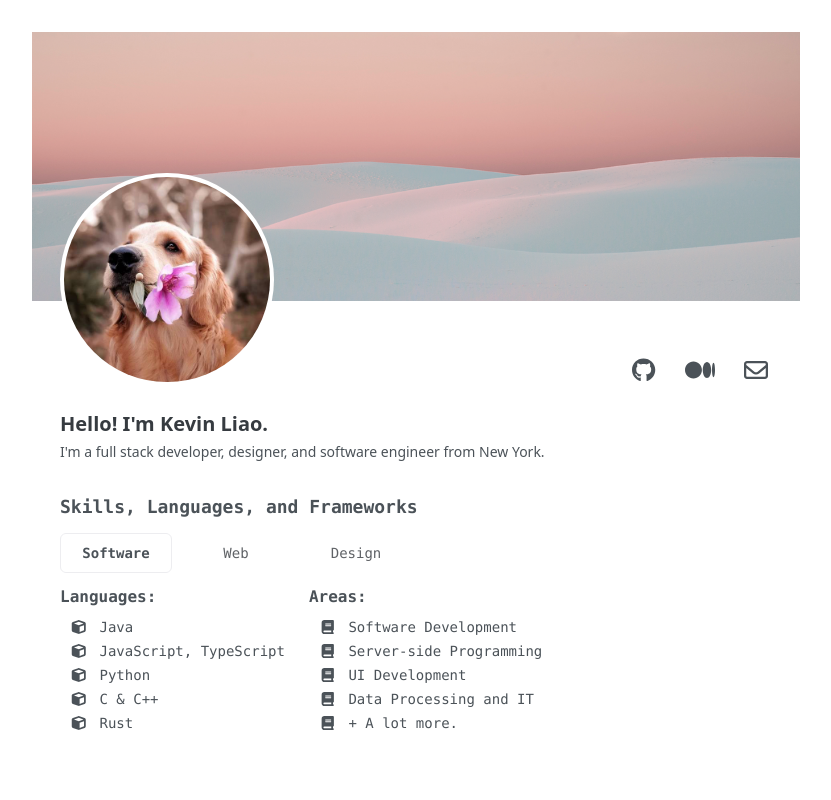
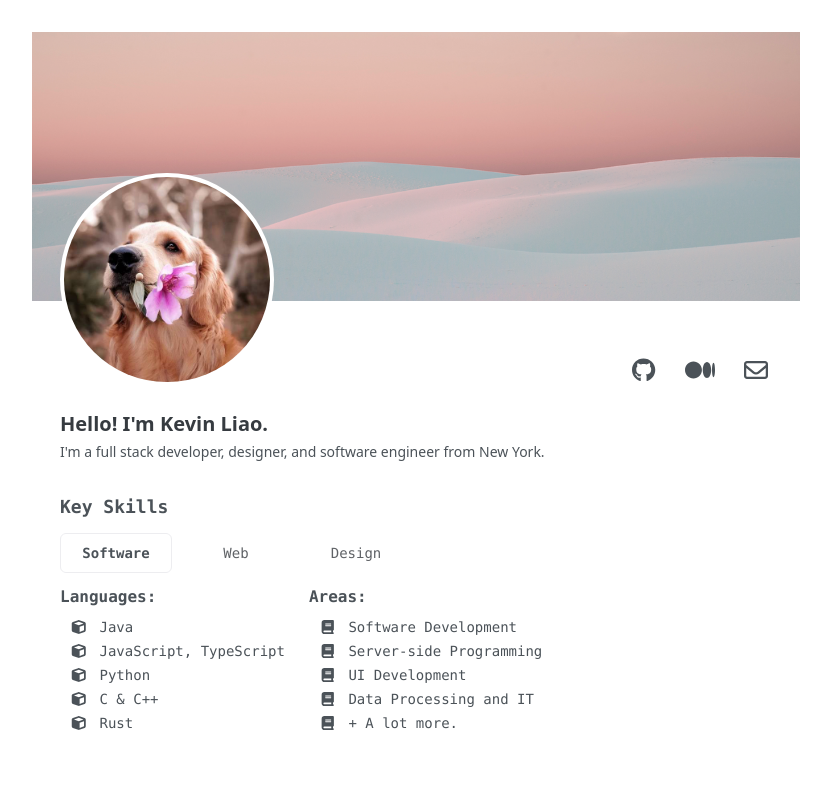
Before and after one commit to fvzy/zyy.sh, a Next.js app: page / in a window 1280 px wide. Shown: the top 800 px of the page, without its empty margins (224-1055 px from the left). Built offline with nearby package versions, Linux system fonts and the light colour scheme.

Commit message:
Skills.tsx title changes

```diff
--- a/frames/Skills.tsx
+++ b/frames/Skills.tsx
@@ -5,7 +5,7 @@ import { faBook as library, faBox as framework, faCube as language, faFloppyDisk
 const Skills = () => {
     return (
     <div>
-        <h1 className="font-mono font-bold text-sub-light text-lg">Skills, Languages, and Frameworks</h1>
+        <h1 className="font-mono font-bold text-sub-light text-lg">Key Skills</h1>
         <TabDisplay sections={[{
             tabTitle: "Software",
             skillGroups: [{
```
